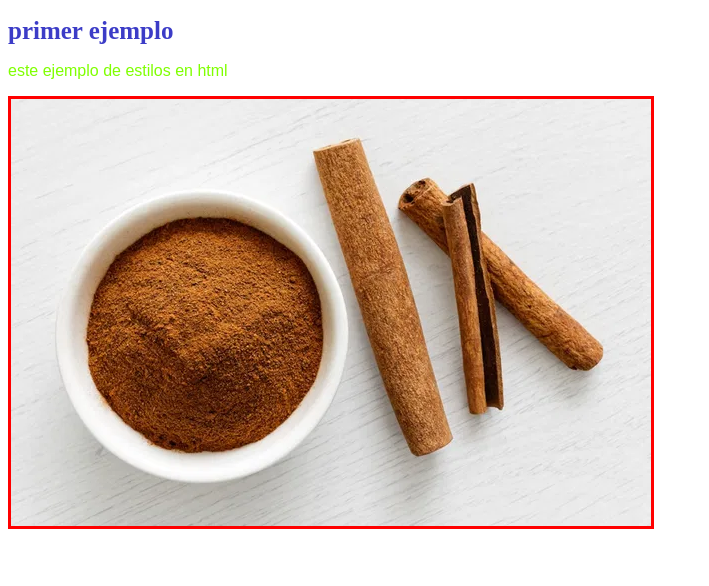
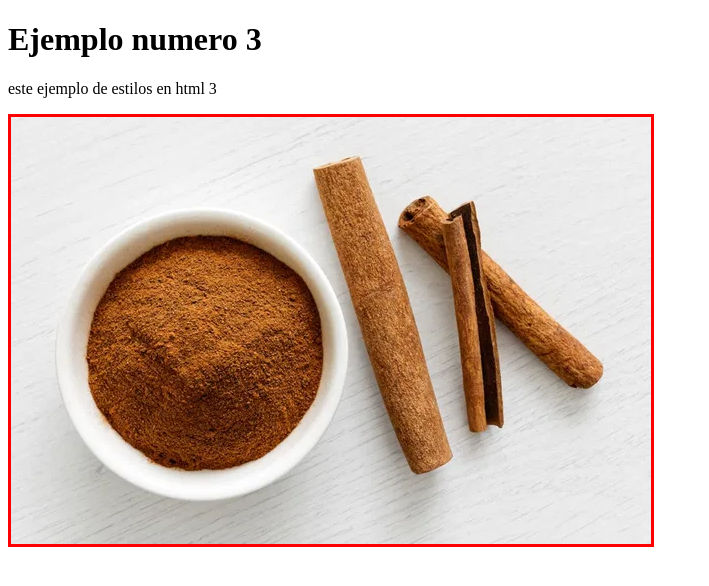
Before and after one commit to s1ckboness/Labboratorio8, a plain HTML site: page index.html in a window 1280 px wide. Shown: the whole page, without its empty margins (0-709 px from the left). Drawn offline with Linux system fonts and the light colour scheme.

Commit message:
correccion de style.css

```diff
--- a/index.html
+++ b/index.html
@@ -1,14 +1,16 @@
 <!DOCTYPE html>
 <html lang = "es">
+
 
 <head>
     <title>
         Ejemplos estilos
     </title>
+    <link rel="style" href="style.css">
 </head>
     <body>
-        <h1 style="color:rgb(60, 60, 199); font-size: 25px;"> primer ejemplo</h1>
-        <p style="color: chartreuse; font-family: Arial, Helvetica, sans-serif;">este ejemplo de estilos en html</p>
+        <h1> Ejemplo numero 3</h1>
+        <p>este ejemplo de estilos en html 3</p>
             <img src="beneficios-de-la-canela_58234_l.webp" alt="imagen de canela" style="border: 3px solid red;">
         </body>
 <html>
--- /dev/null
+++ b/style.css
@@ -0,0 +1,11 @@
+h1{
+    color: rgb(3, 3, 3);
+    font-size: 25px;
+}
+p{
+    color: rgb(143, 19, 111);
+    font-family: Arial, Helvetica, sans-serif;
+}
+img{
+    border: 3px solid rgb(240, 12, 137);
+}
```
